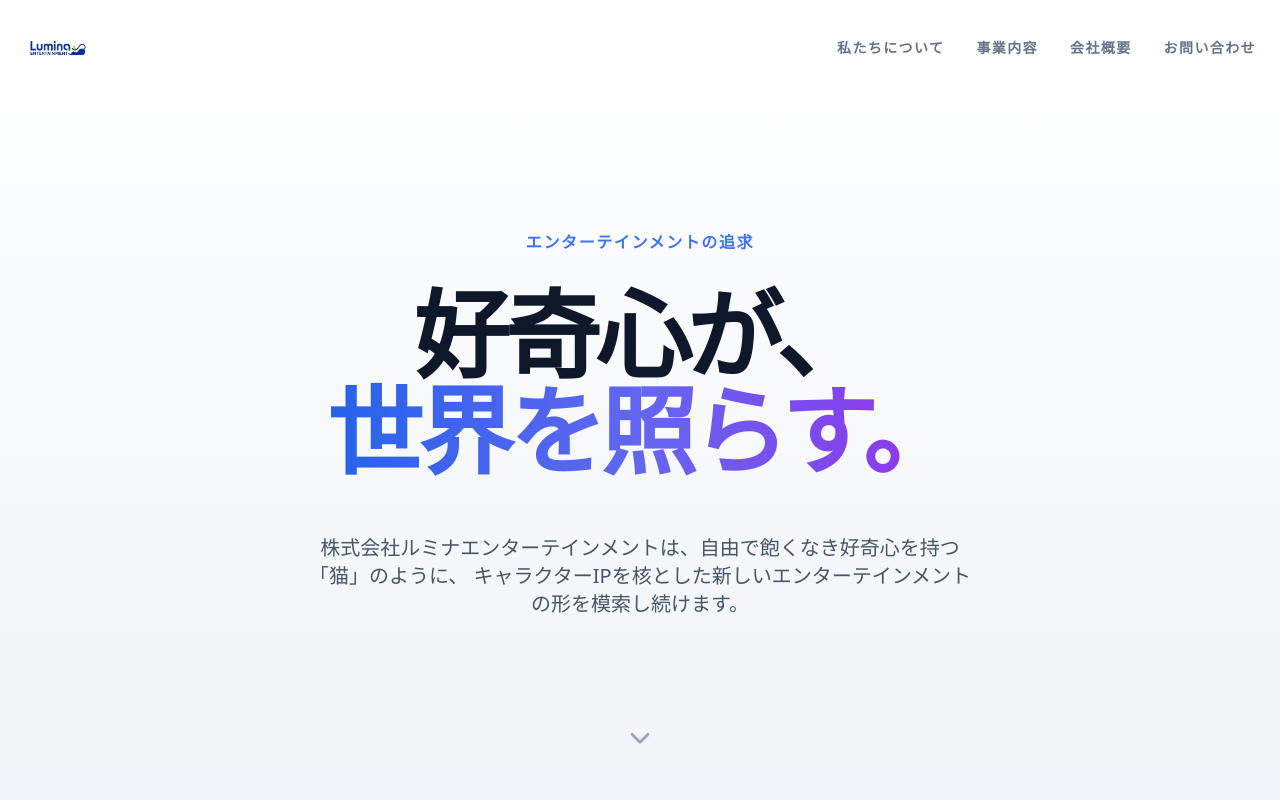
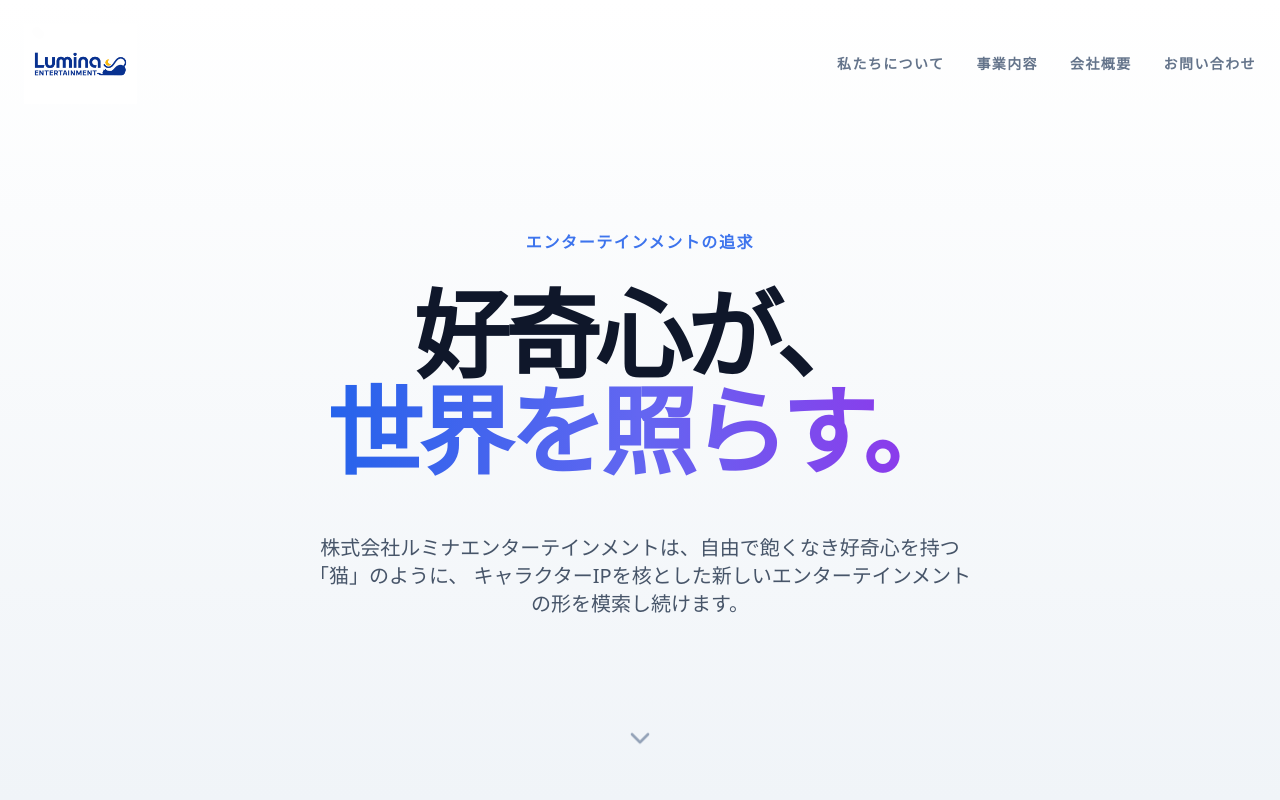
Before and after one commit to lumina-ent/lumina-HP, a plain HTML site: page index.html in a window 1280 px wide. Shown: the top 800 px of the page. Drawn offline with nearby package versions, Linux system fonts and the light colour scheme.

Commit message:
Update index.html
会社ロゴのサイズを
スマホで高さ32px、PCで48px
から
スマホで高さ48px、PCで80px
に変更（拡大）

```diff
--- a/index.html
+++ b/index.html
@@ -30,7 +30,7 @@
     <nav id="navbar" class="fixed w-full z-50 transition-all duration-300 bg-transparent py-6">
         <div class="container mx-auto px-6 flex justify-between items-center">
             <div class="flex items-center space-x-2">
-                <img src="company_logo.png" alt="株式会社ルミナエンターテインメント" class="h-8 md:h-12 object-contain" onerror="this.style.display='none'; this.nextElementSibling.style.display='block';" />
+                <img src="company_logo.png" alt="株式会社ルミナエンターテインメント" class="h-12 md:h-20 object-contain" onerror="this.style.display='none'; this.nextElementSibling.style.display='block';" />
                 <span class="text-xl md:text-2xl font-black tracking-tighter text-blue-800 hidden">
                     ルミナエンターテインメント
                 </span>
```
